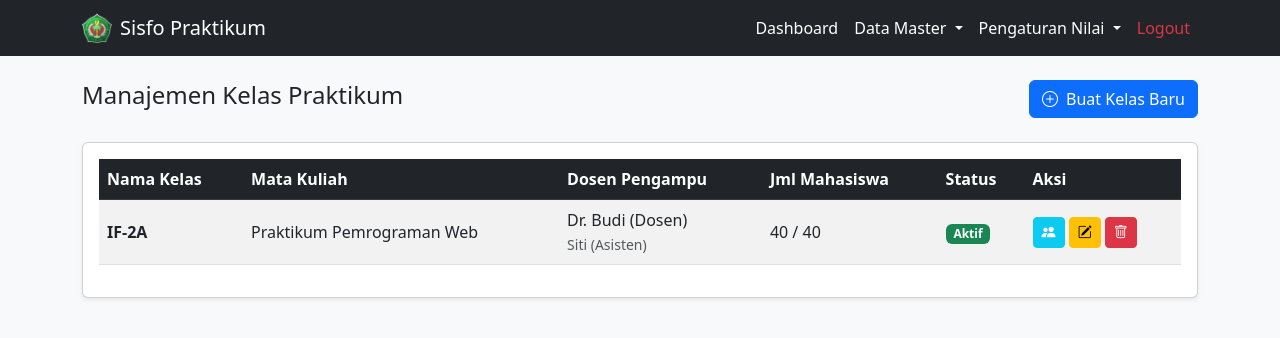
After one commit to myasirnovals/SisFoPPU, a CodeIgniter 4 app: the page made by app/Views/admin/manajemen_kelas.php in a window 1280 px wide. The commit adds this page. Shown: the top 338 px of the page. Run offline with PHP 8.4 and a stand-in for CodeIgniter, Linux system fonts and the light colour scheme; the template is opened without the code that fills it, so the values that code supplies are empty; some libraries are stand-ins or nearby versions.

Commit message:
dashboard admin selesai

```diff
--- a/app/Config/Routes.php
+++ b/app/Config/Routes.php
@@ -10,3 +10,6 @@ $routes->get('/admin/dashboard', 'Admin\Dashboard::index');
 $routes->get('/admin/matakuliah', 'Admin\MataKuliah::index');
 $routes->get('/admin/template', 'Admin\Template::index');
 $routes->get('admin/pengguna', 'Admin\Pengguna::index');
+$routes->get('admin/kelas', 'Admin\Kelas::index');
+$routes->get('admin/hurufmutu', 'Admin\HurufMutu::index');
+$routes->get('admin/akademik', 'Admin\Akademik::index');
--- /dev/null
+++ b/app/Views/admin/manajemen_kelas.php
@@ -0,0 +1,141 @@
+<?= $this->extend('layout/admin_layout') ?>
+
+<?= $this->section('content') ?>
+
+<div class="d-flex justify-content-between align-items-center mb-4">
+    <h2 class="h4 text-gray-800">Manajemen Kelas Praktikum</h2>
+    <button type="button" class="btn btn-primary" data-bs-toggle="modal" data-bs-target="#tambahKelasModal">
+        <i class="bi bi-plus-circle me-1"></i> Buat Kelas Baru
+    </button>
+</div>
+
+<div class="card shadow-sm mb-4">
+    <div class="card-body">
+        <div class="table-responsive">
+            <table class="table table-striped table-hover align-middle">
+                <thead class="table-dark">
+                    <tr>
+                        <th>Nama Kelas</th>
+                        <th>Mata Kuliah</th>
+                        <th>Dosen Pengampu</th>
+                        <th>Jml Mahasiswa</th>
+                        <th>Status</th>
+                        <th>Aksi</th>
+                    </tr>
+                </thead>
+                <tbody>
+                    <tr>
+                        <td><strong>IF-2A</strong></td>
+                        <td>Praktikum Pemrograman Web</td>
+                        <td>Dr. Budi (Dosen) <br> <small class="text-muted">Siti (Asisten)</small></td>
+                        <td>40 / 40</td>
+                        <td><span class="badge bg-success">Aktif</span></td>
+                        <td>
+                            <button class="btn btn-sm btn-info text-white" data-bs-toggle="modal" data-bs-target="#kelolaAnggotaModal" title="Kelola Anggota">
+                                <i class="bi bi-people-fill"></i>
+                            </button>
+                            <button class="btn btn-sm btn-warning" title="Edit"><i class="bi bi-pencil-square"></i></button>
+                            <button class="btn btn-sm btn-danger" title="Hapus"><i class="bi bi-trash"></i></button>
+                        </td>
+                    </tr>
+                </tbody>
+            </table>
+        </div>
+    </div>
+</div>
+
+<div class="modal fade" id="tambahKelasModal" tabindex="-1" aria-hidden="true">
+    <div class="modal-dialog">
+        <div class="modal-content">
+            <div class="modal-header bg-primary text-white">
+                <h5 class="modal-title">Buat Kelas Baru</h5>
+                <button type="button" class="btn-close btn-close-white" data-bs-dismiss="modal" aria-label="Close"></button>
+            </div>
+            <div class="modal-body">
+                <div class="mb-3">
+                    <label class="form-label">Nama/Kode Kelas</label>
+                    <input type="text" class="form-control" placeholder="Contoh: IF-2A">
+                </div>
+                <div class="mb-3">
+                    <label class="form-label">Mata Kuliah Praktikum</label>
+                    <select class="form-select">
+                        <option>-- Pilih Mata Kuliah --</option>
+                        <option>Praktikum Pemrograman Web</option>
+                    </select>
+                </div>
+                <div class="mb-3">
+                    <label class="form-label">Kapasitas Maksimal</label>
+                    <input type="number" class="form-control" value="40">
+                </div>
+            </div>
+            <div class="modal-footer">
+                <button type="button" class="btn btn-secondary" data-bs-dismiss="modal">Batal</button>
+                <button type="button" class="btn btn-primary">Simpan Kelas</button>
+            </div>
+        </div>
+    </div>
+</div>
+
+<div class="modal fade" id="kelolaAnggotaModal" tabindex="-1" aria-hidden="true">
+    <div class="modal-dialog modal-lg">
+        <div class="modal-content">
+            <div class="modal-header bg-info text-white">
+                <h5 class="modal-title"><i class="bi bi-people-fill me-2"></i>Kelola Anggota: Kelas IF-2A</h5>
+                <button type="button" class="btn-close btn-close-white" data-bs-dismiss="modal" aria-label="Close"></button>
+            </div>
+            <div class="modal-body">
+                <h6 class="fw-bold border-bottom pb-2">Pengajar</h6>
+                <div class="row mb-4">
+                    <div class="col-md-6">
+                        <label class="form-label small">Dosen Pengampu</label>
+                        <select class="form-select form-select-sm">
+                            <option>Dr. Budi</option>
+                            <option>Ubah Dosen...</option>
+                        </select>
+                    </div>
+                    <div class="col-md-6">
+                        <label class="form-label small">Asisten Praktikum</label>
+                        <select class="form-select form-select-sm">
+                            <option>Siti (Mahasiswa Akhir)</option>
+                            <option>Ubah Asisten...</option>
+                        </select>
+                    </div>
+                </div>
+
+                <h6 class="fw-bold border-bottom pb-2 d-flex justify-content-between">
+                    Daftar Mahasiswa
+                    <button class="btn btn-sm btn-outline-primary"><i class="bi bi-plus"></i> Tambah Mahasiswa</button>
+                </h6>
+                <div class="table-responsive" style="max-height: 200px; overflow-y: auto;">
+                    <table class="table table-sm table-bordered">
+                        <thead class="table-light">
+                            <tr>
+                                <th>NIM</th>
+                                <th>Nama</th>
+                                <th>Aksi</th>
+                            </tr>
+                        </thead>
+                        <tbody>
+                            <tr>
+                                <td>3411201001</td>
+                                <td>Ahmad Fathoni</td>
+                                <td><button class="btn btn-sm btn-danger py-0"><i class="bi bi-x"></i> Hapus</button></td>
+                            </tr>
+                            <tr>
+                                <td>3411201002</td>
+                                <td>Budi Santoso</td>
+                                <td><button class="btn btn-sm btn-danger py-0"><i class="bi bi-x"></i> Hapus</button></td>
+                            </tr>
+                        </tbody>
+                    </table>
+                </div>
+            </div>
+            <div class="modal-footer">
+                <button type="button" class="btn btn-secondary" data-bs-dismiss="modal">Tutup</button>
+                <button type="button" class="btn btn-info text-white">Simpan Perubahan</button>
+            </div>
+        </div>
+    </div>
+</div>
+
+<?= $this->endSection() ?>
--- a/app/Views/layout/admin_layout.php
+++ b/app/Views/layout/admin_layout.php
@@ -30,13 +30,21 @@
                             Data Master
                         </a>
                         <ul class="dropdown-menu dropdown-menu-end shadow-sm" aria-labelledby="navbarDropdown">
+                            <li><a class="dropdown-item <?= url_is('admin/akademik') ? 'active bg-primary text-white' : '' ?>" href="<?= site_url('admin/akademik') ?>">Data Akademik (Prodi & Tahun)</a></li>
                             <li><a class="dropdown-item <?= url_is('admin/matakuliah') ? 'active bg-primary text-white' : '' ?>" href="<?= site_url('admin/matakuliah') ?>">Data Mata Kuliah</a></li>
+                            <li><a class="dropdown-item <?= url_is('admin/kelas') ? 'active bg-primary text-white' : '' ?>" href="<?= site_url('admin/kelas') ?>">Manajemen Kelas</a></li>
                             <li><a class="dropdown-item <?= url_is('admin/pengguna') ? 'active bg-primary text-white' : '' ?>" href="<?= site_url('admin/pengguna') ?>">Manajemen Pengguna</a></li>
                         </ul>
                     </li>
 
-                    <li class="nav-item">
-                        <a class="nav-link <?= url_is('admin/template') ? 'active' : '' ?>" href="<?= site_url('admin/template') ?>">Template Penilaian</a>
+                    <li class="nav-item dropdown">
+                        <a class="nav-link dropdown-toggle <?= url_is('admin/template') || url_is('admin/hurufmutu') ? 'active' : '' ?>" href="#" id="nilaiDropdown" role="button" data-bs-toggle="dropdown" aria-expanded="false">
+                            Pengaturan Nilai
+                        </a>
+                        <ul class="dropdown-menu dropdown-menu-end shadow-sm" aria-labelledby="nilaiDropdown">
+                            <li><a class="dropdown-item <?= url_is('admin/template') ? 'active bg-primary text-white' : '' ?>" href="<?= site_url('admin/template') ?>">Komponen Template</a></li>
+                            <li><a class="dropdown-item <?= url_is('admin/hurufmutu') ? 'active bg-primary text-white' : '' ?>" href="<?= site_url('admin/hurufmutu') ?>">Rentang Huruf Mutu</a></li>
+                        </ul>
                     </li>
                     <li class="nav-item">
                         <a class="nav-link text-danger" href="#">Logout</a>
```
Also changed, not shown: app/Controllers/Admin/Akademik.php (added, +17 -0 lines), app/Controllers/Admin/HurufMutu.php (added, +17 -0 lines), app/Controllers/Admin/Kelas.php (added, +17 -0 lines), app/Views/admin/data_akademik.php (added, +143 -0 lines), app/Views/admin/huruf_mutu.php (added, +117 -0 lines).
